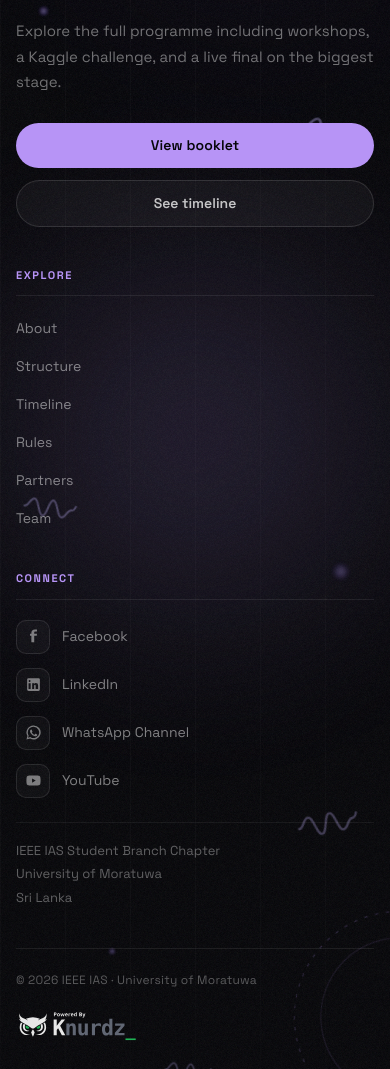
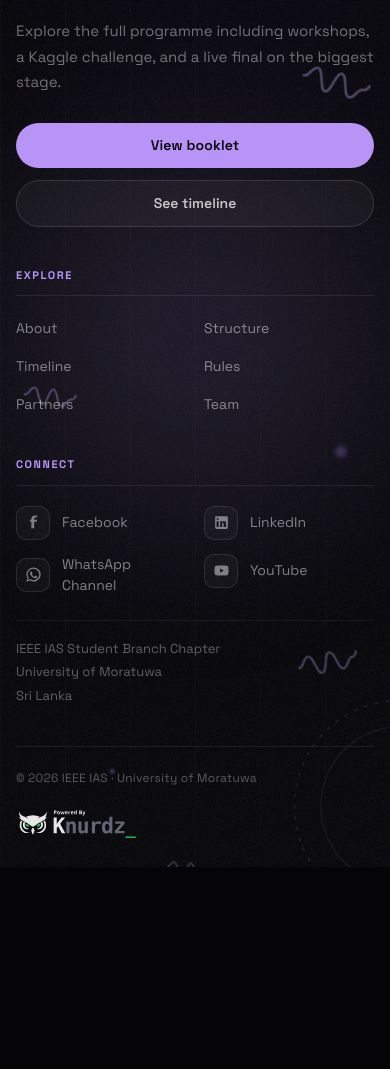
Before and after one commit to knurdz/octwave-3.0, a Next.js app: page / in a window 390 px wide. Shown: the part 8521-9590 px from the top of the page. After the commit the page ends 9388 px from the top, so only its background shows below. Built offline with nearby package versions, Linux system fonts and the light colour scheme; no server answers.

Commit message:
add user-select none to body and buttons; enhance transition for details content

```diff
--- a/app/globals.css
+++ b/app/globals.css
@@ -251,6 +251,8 @@ body {
     font-weight: 600;
     text-decoration: none;
     transition: opacity 0.2s, transform 0.15s;
+    user-select: none;
+    -webkit-user-select: none;
 }
 .digi-nav-cta:hover {
     opacity: 0.9;
@@ -266,6 +268,8 @@ body {
     align-items: center;
     justify-content: center;
     width: 40px;
+    user-select: none;
+    -webkit-user-select: none;
     height: 40px;
     border-radius: 10px;
     border: 1px solid rgba(255, 255, 255, 0.08);
@@ -690,6 +694,8 @@ body {
     font-weight: 600;
     text-decoration: none;
     transition: opacity 0.2s, transform 0.15s;
+    user-select: none;
+    -webkit-user-select: none;
 }
 .digi-promo-btn:hover {
     opacity: 0.9;
@@ -988,6 +994,8 @@ body {
     cursor: pointer;
     transition: opacity 0.2s, transform 0.15s;
     letter-spacing: 0.01em;
+    user-select: none;
+    -webkit-user-select: none;
 }
 .btn-primary:hover { opacity: 0.88; transform: translateY(-1px); }
 .btn-outline {
@@ -1000,6 +1008,8 @@ body {
     border: 1px solid rgba(255,255,255,0.12);
     cursor: pointer;
     transition: background 0.2s, transform 0.15s;
+    user-select: none;
+    -webkit-user-select: none;
 }
 .btn-outline:hover { background: rgba(255,255,255,0.1); transform: translateY(-1px); }
 
@@ -1284,6 +1294,15 @@ body {
     }
     .illu-path-draw { stroke-dashoffset: 0; }
 }
+@media (prefers-reduced-motion: reduce) {
+    .phase::details-content,
+    .codebook-chapter::details-content,
+    .phase-panel,
+    .codebook-panel {
+        transition: none;
+    }
+}
+
 @media (max-width: 960px) {
     .section-header-with-illu {
         grid-template-columns: 1fr;
@@ -1486,6 +1505,26 @@ body {
     flex: 0 0 auto;
     transition: border-color 0.25s ease, background 0.25s ease, transform 0.25s ease;
 }
+@supports (interpolate-size: allow-keywords) {
+    :root {
+        interpolate-size: allow-keywords;
+    }
+}
+.phase::details-content,
+.codebook-chapter::details-content {
+    block-size: 0;
+    overflow: hidden;
+    opacity: 0;
+    transition:
+        block-size 0.42s cubic-bezier(0.16, 1, 0.3, 1),
+        opacity 0.28s ease;
+    transition-behavior: allow-discrete;
+}
+.phase[open]::details-content,
+.codebook-chapter[open]::details-content {
+    block-size: auto;
+    opacity: 1;
+}
 .dropdown-icon::before,
 .dropdown-icon::after {
     content: "";
@@ -1527,6 +1566,8 @@ details[open] > summary .dropdown-icon::after {
     list-style: none;
     position: relative;
     z-index: 1;
+    user-select: none;
+    -webkit-user-select: none;
 }
 .phase-summary::-webkit-details-marker {
     display: none;
@@ -1599,6 +1640,13 @@ details[open] > summary .dropdown-icon::after {
     padding: 0 0 34px;
     position: relative;
     z-index: 1;
+    opacity: 0;
+    transform: translateY(-8px);
+    transition: opacity 0.28s ease, transform 0.38s cubic-bezier(0.16, 1, 0.3, 1);
+}
+.phase[open] .phase-panel {
+    opacity: 1;
+    transform: translateY(0);
 }
 .phase-body {
     display: flex;
@@ -1875,6 +1923,8 @@ details[open] > summary .dropdown-icon::after {
     list-style: none;
     position: relative;
     z-index: 1;
+    user-select: none;
+    -webkit-user-select: none;
 }
 .codebook-summary::-webkit-details-marker {
     display: none;
@@ -1951,6 +2001,13 @@ details[open] > summary .dropdown-icon::after {
     padding: 0 0 38px;
     position: relative;
     z-index: 1;
+    opacity: 0;
+    transform: translateY(-8px);
+    transition: opacity 0.28s ease, transform 0.38s cubic-bezier(0.16, 1, 0.3, 1);
+}
+.codebook-chapter[open] .codebook-panel {
+    opacity: 1;
+    transform: translateY(0);
 }
 .codebook-list {
     list-style: none;
@@ -2397,6 +2454,14 @@ details[open] > summary .dropdown-icon::after {
     .site-footer-col {
         padding-top: 0;
     }
+    .site-footer-list {
+        display: grid;
+        grid-template-columns: repeat(2, minmax(0, 1fr));
+        gap: 14px 18px;
+    }
+    .site-footer-link {
+        width: 100%;
+    }
     .site-footer-bar {
         flex-direction: column;
         align-items: flex-start;
```
